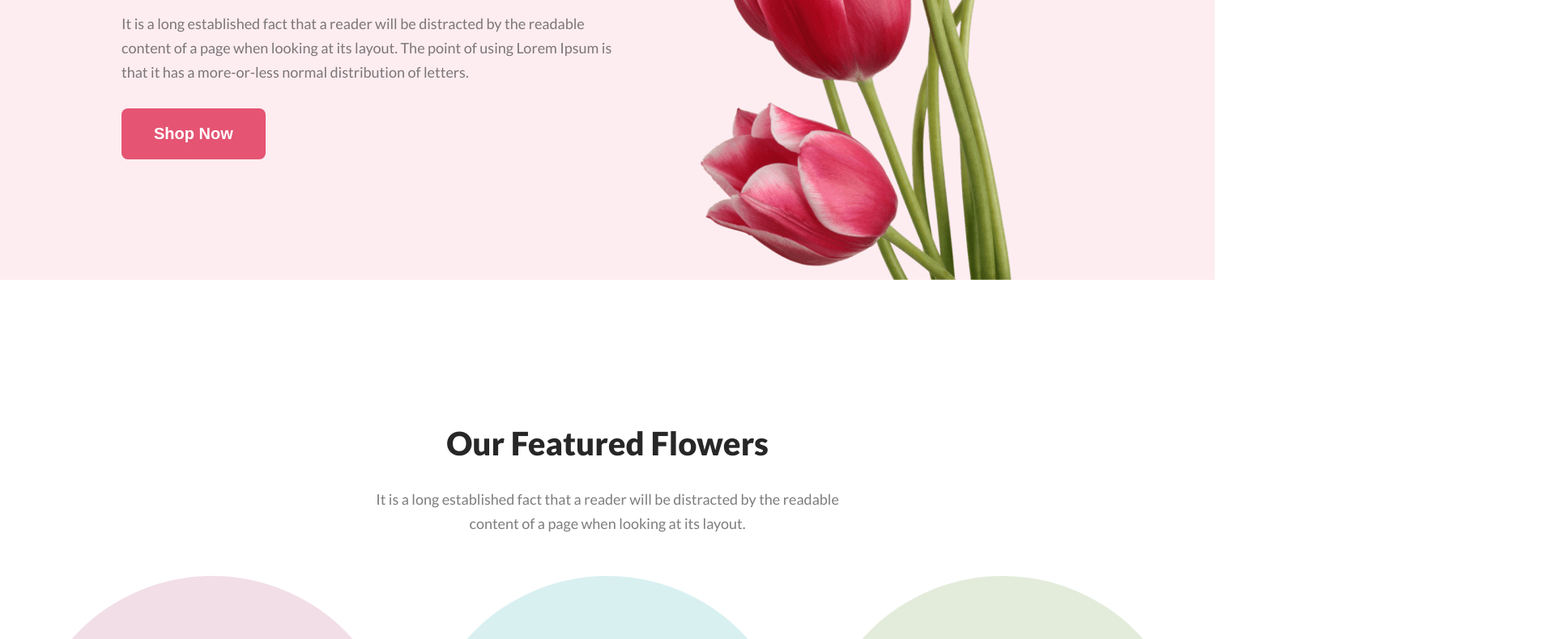
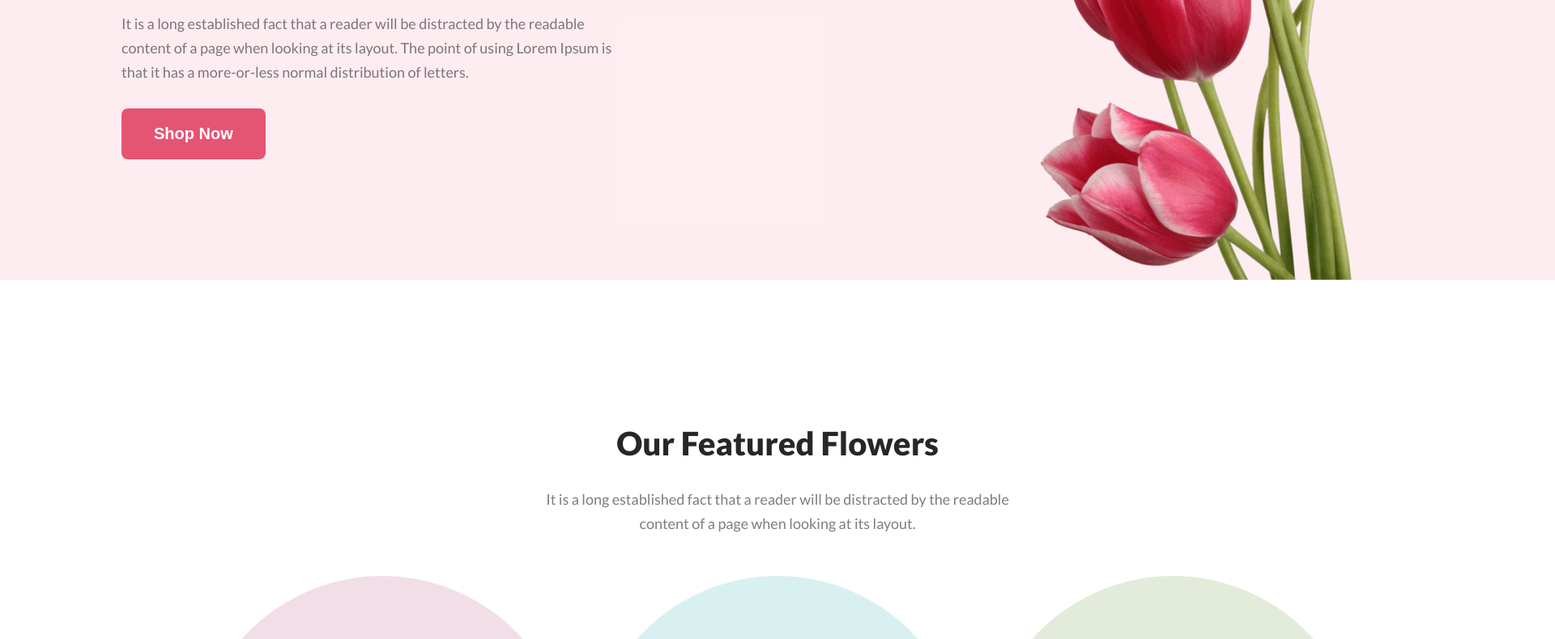
Before and after one commit to Rahatul-Alom/flower-shop-assignment, a plain HTML site: page index.html in a window 1280 px wide. Shown: the part 484-1274 px from the top of the page at 81% size, 1920 px wide, since content can reach past the window. Drawn offline with Linux system fonts and the light colour scheme.

Commit message:
fixed width with figma file

```diff
--- a/styls/flower-shop.css
+++ b/styls/flower-shop.css
@@ -5,7 +5,7 @@
 }
 body {
   font-family: lato;
-  width: 1500px;
+  width: 1920px;
 }
 .btn-primary {
   padding: 20px 40px;
```
